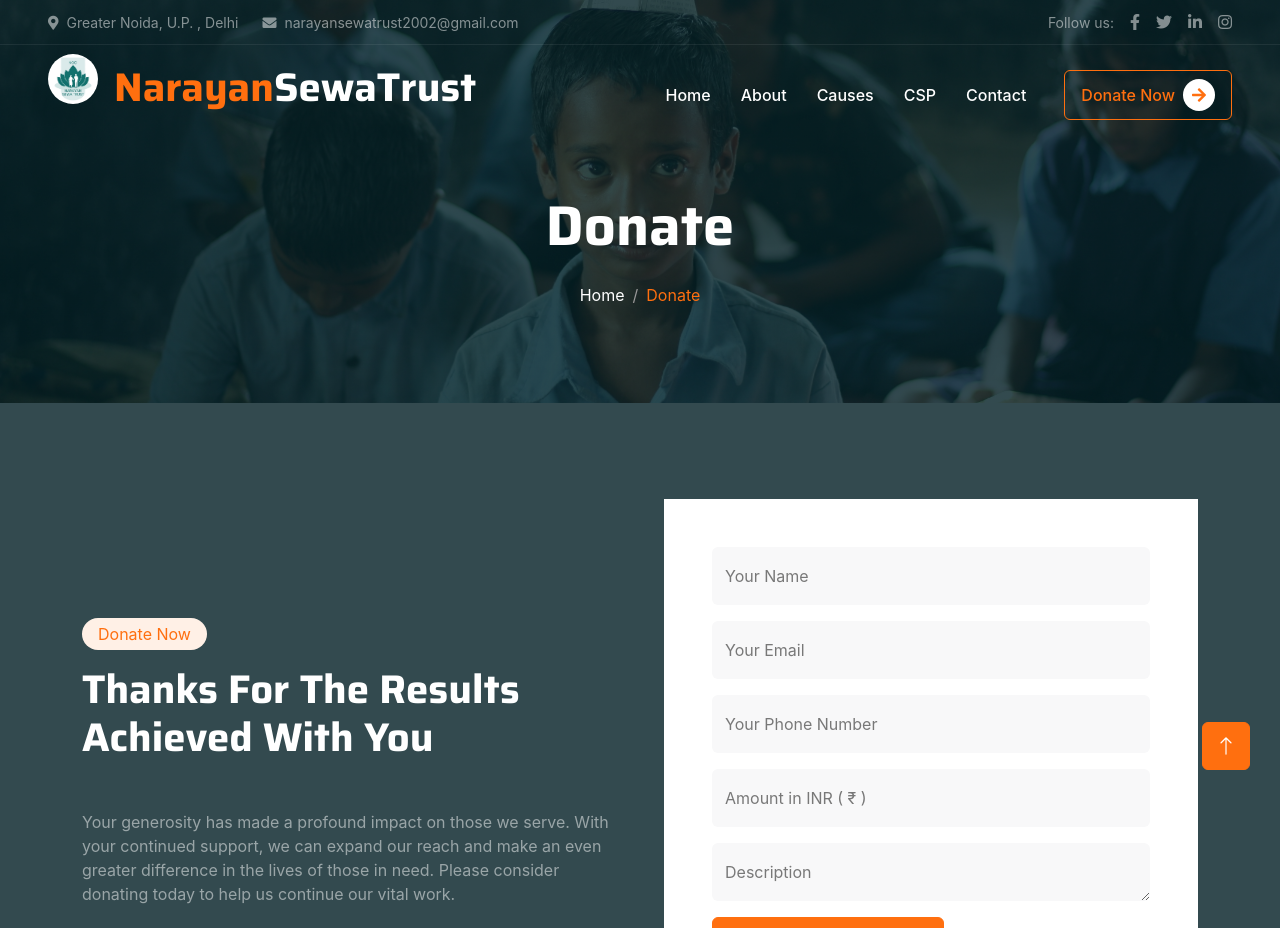
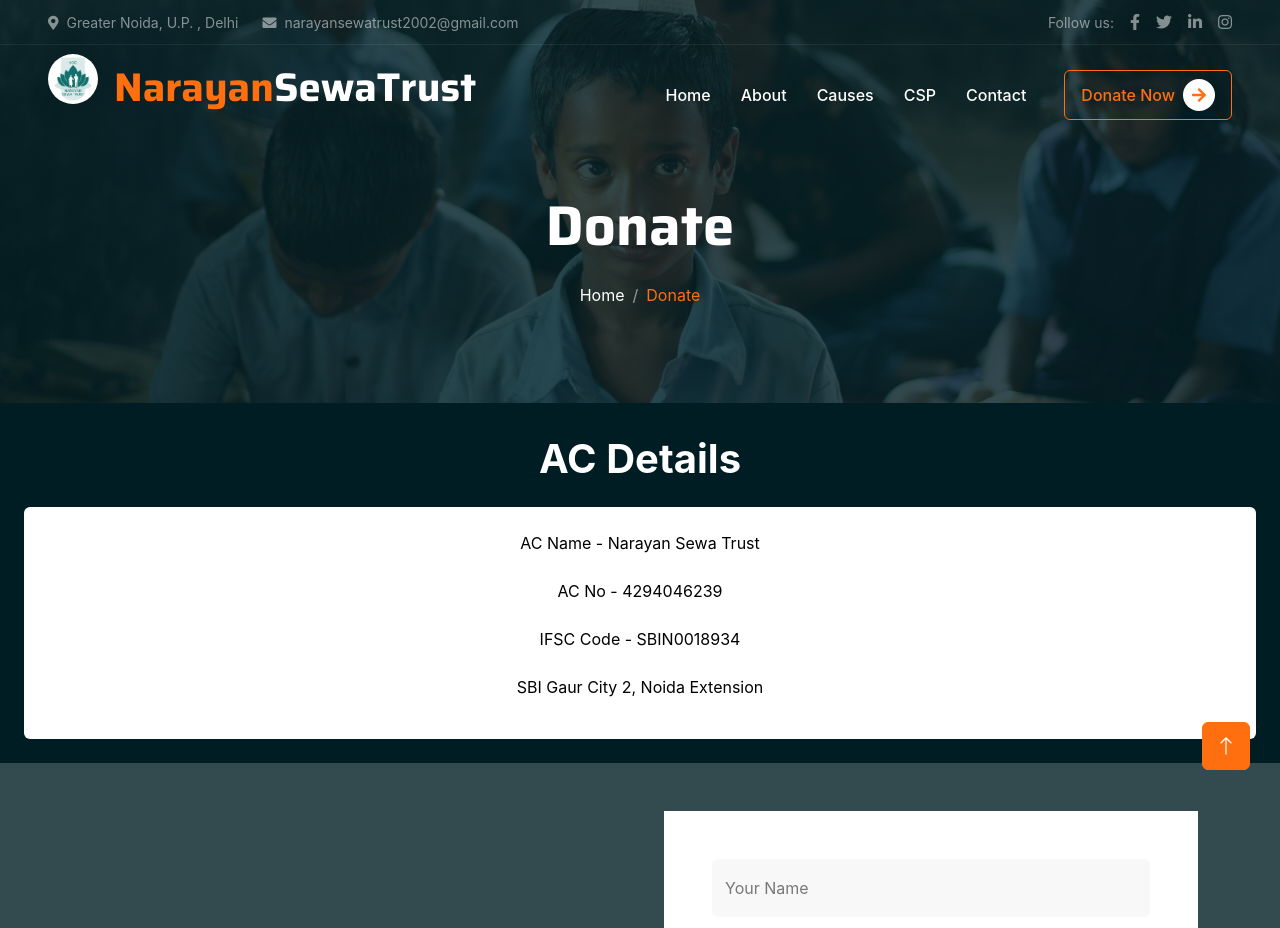
Before and after one commit to Naryan-Sewa-Trust/NGO-FINAL, a React (Create React App) app: page /donate in a window 1280 px wide. Shown: the top 928 px of the page. Built offline with nearby package versions, Linux system fonts and the light colour scheme.

Commit message:
update account details

```diff
--- a/src/App.css
+++ b/src/App.css
@@ -44,7 +44,7 @@
 }
 
 #about-section {
-  background-image: url('../public/images/hero_1_no-text.jpg');
+  background-image: url("../public/images/hero_1_no-text.jpg");
 }
 
 /* .donate{
@@ -71,7 +71,7 @@
 }
 
 .w-200 {
-  width: 200px
+  width: 200px;
 }
 
 .h-200 {
@@ -87,7 +87,7 @@
 }
 
 .h-100 {
-  height: 100px
+  height: 100px;
 }
 
 @media (min-width: 250px) {
@@ -127,3 +127,7 @@
   background-color: white;
   transition-duration: 300;
 }
+
+.ac-details {
+  background-color: #001d23;
+}
--- a/src/components/DonatePage.js
+++ b/src/components/DonatePage.js
@@ -1,3 +1,4 @@
+import React, { useState } from "react";
 import Header from "./common/Header";
 import Footer from "./common/Footer";
 import Donate from "./donate/Donate";
@@ -5,11 +6,32 @@
 import { ToastContainer } from "react-toastify";
 import "react-toastify/dist/ReactToastify.css";
 function CausesPage() {
+  const [isOpen, setIsOpen] = useState(false);
   return (
     <>
       <ToastContainer limit={1} position="bottom-center" />
       <Header />
       <PageHeader pagetitle="Donate" />
+      <div className="ac-details mx-auto px-4 py-4 text-white">
+        <p className="display-6 py-2 px-4 rounded block mx-auto mb-8">
+          AC Details
+        </p>
+        <div className="bg-white shadow-md rounded px-8 py-4 text-black">
+          <p className="text-lg font-semibold text-center mb-4">
+            AC Name - Narayan Sewa Trust
+          </p>
+          <p className="text-lg font-semibold text-center mb-4">
+            AC No - 4294046239
+          </p>
+          <p className="text-lg font-semibold text-center mb-4">
+            IFSC Code - SBIN0018934
+          </p>
+          <p className="text-lg font-semibold text-center">
+            SBI Gaur City 2, Noida Extension
+          </p>
+        </div>
+      </div>
+
       <Donate />
       <Footer />
     </>
--- a/src/components/donate/Donate.js
+++ b/src/components/donate/Donate.js
@@ -94,8 +94,8 @@
   };
 
   return (
-    <div className="container-fluid donate my-0 py-5" data-parallax="scroll">
-      <div className="container py-5">
+    <div className="container-fluid donate my-0 mt-5" data-parallax="scroll">
+      <div className="container pb-5">
         <div className="row g-5 align-items-center justify-content-start text-start">
           <div className="col-lg-6 wow fadeIn" data-wow-delay="0.1s">
             <div className="d-inline-block rounded-pill bg-secondary text-primary py-1 px-3 mb-3">
```
